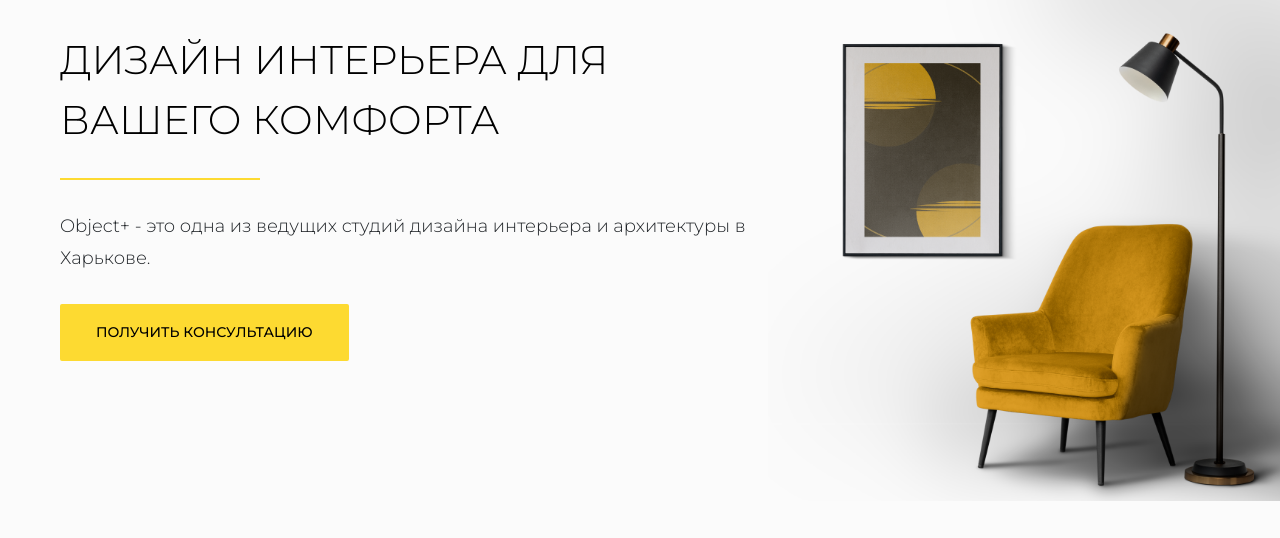
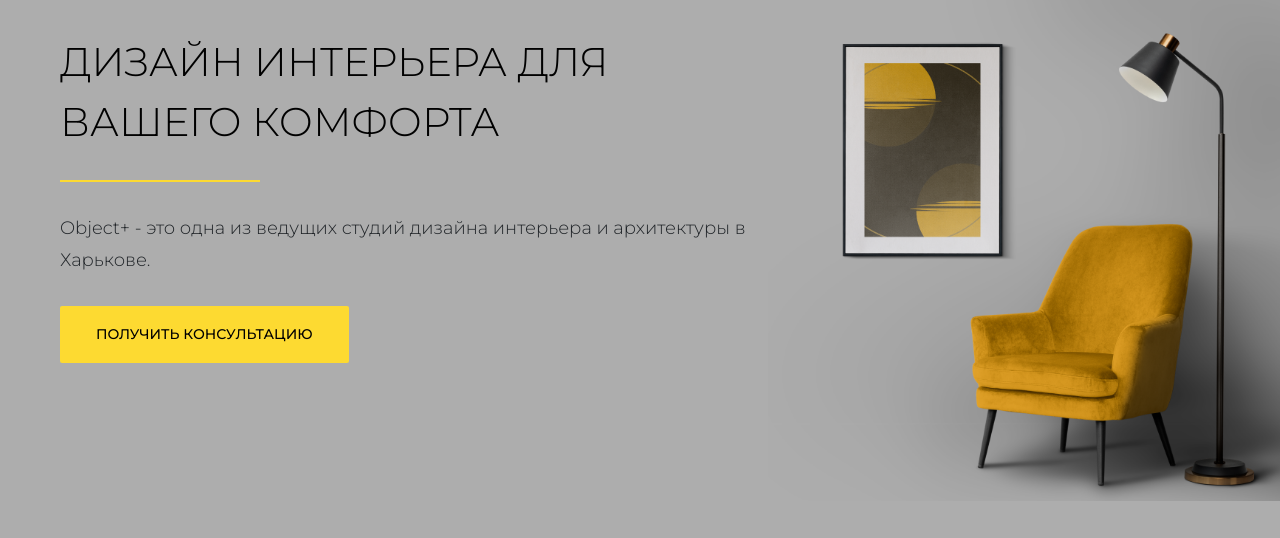
Before and after one commit to villgard/wu-design, a website: page src/index.html in a window 1280 px wide. Shown: the part 91-629 px from the top of the page. Drawn offline with nearby package versions, Linux system fonts and the light colour scheme; files that its build step writes are made by us from their sources; files whose address does not match are found by name.

Commit message:
adaptive wip

```diff
--- a/src/assets/scss/partials/home__main.scss
+++ b/src/assets/scss/partials/home__main.scss
@@ -5,7 +5,14 @@
         padding-top: 75px;
     }
     &__body {
-        padding: min(calc(30px + 16 * ((100vw - 320px) / (1280 - 320))), 190px) 0;
+        padding: min(calc(30px + 16 * ((100vw - 320px) / (1160 - 320))), 190px) 0;
+        min-height: 100%;
+    }
+    &__container {
+        max-width: 1200px;
+        padding: 0 20px;
+        margin: 0 auto;
+        min-height: 100%;
     }
     &__heading {
         position: relative;
@@ -44,46 +51,59 @@
             }
         }
     }
-
-    &__container {
-        max-width: 1200px;
-        margin: 0 auto;
-        padding: 0 20px;
-    }
-
     &__content {
         flex: 0 0 100%;
-        max-height: 700px;
     }
     &__bg {
-        background-color: #FBFBFB;
+        background-color: rgba(50, 50, 50, .4);
     }
 }
 @media (min-width: 767px) {
     .section {
         display: flex;
-        margin-bottom: -44.5%;
         &__body {
             width: 60%;
+
         }
         &__content {
-
+            padding-bottom: -44.5%;
+            max-height: 700px;
         }
         &__img {
+            position: absolute;
+            top: 0;
+            right: 0;
+            object-fit: cover;
+
+            &-wrapper {
             position: relative;
             flex: 0 0 40%;
             transform: translateX(-100%);
             padding-bottom: 44.5%;
-            &img {
-                position: absolute;
-                width: 100%;
-                height: 100%;
-                top: 0; bottom: 0; right: 0; left: 0;
-                object-fit: cover;
             }
         }
     }
 }
+@media screen and (min-width: 1730px) {
+    .section {
+        max-height: 775px;
+
+        &__img {
+            object-fit: cover;
+        &-wrapper {
+        }
+        }
+    }
+}
+
+@media screen and (min-width: 1200px){
+    //.section {
+    //    &__body {
+    //        padding:  0;
+    //    }
+    //}
+}
+
 @media (max-width: 767px) {
     .section__img{
         transform: translate(60px, 0);
--- a/src/partials/home__main.html
+++ b/src/partials/home__main.html
@@ -1,7 +1,7 @@
 <main class="main">
     <section class="section section__high-display">
         <div class="section__content section__bg">
-            <div class="_container-custom ">
+            <div class="section__container">
                 <div class="section__body">
                     <h1 class="section__heading">
                         ДИЗАЙН ИНТЕРЬЕРА
@@ -14,8 +14,8 @@
                 </div>
             </div>
         </div>
-        <div class="section__img">
-            <img src="../assets/images/1.png" alt="фон главного экрана" class="img-fluid"  oncontextmenu="return false">
+        <div class="section__img-wrapper">
+            <img class="section__img img-fluid" src="../assets/images/1.png" alt="фон главного экрана" oncontextmenu="return false">
         </div>
     </section>
     <section class="achievements">
```
Also changed, not shown: dist/assets/css/style.min.css, dist/index.html.
